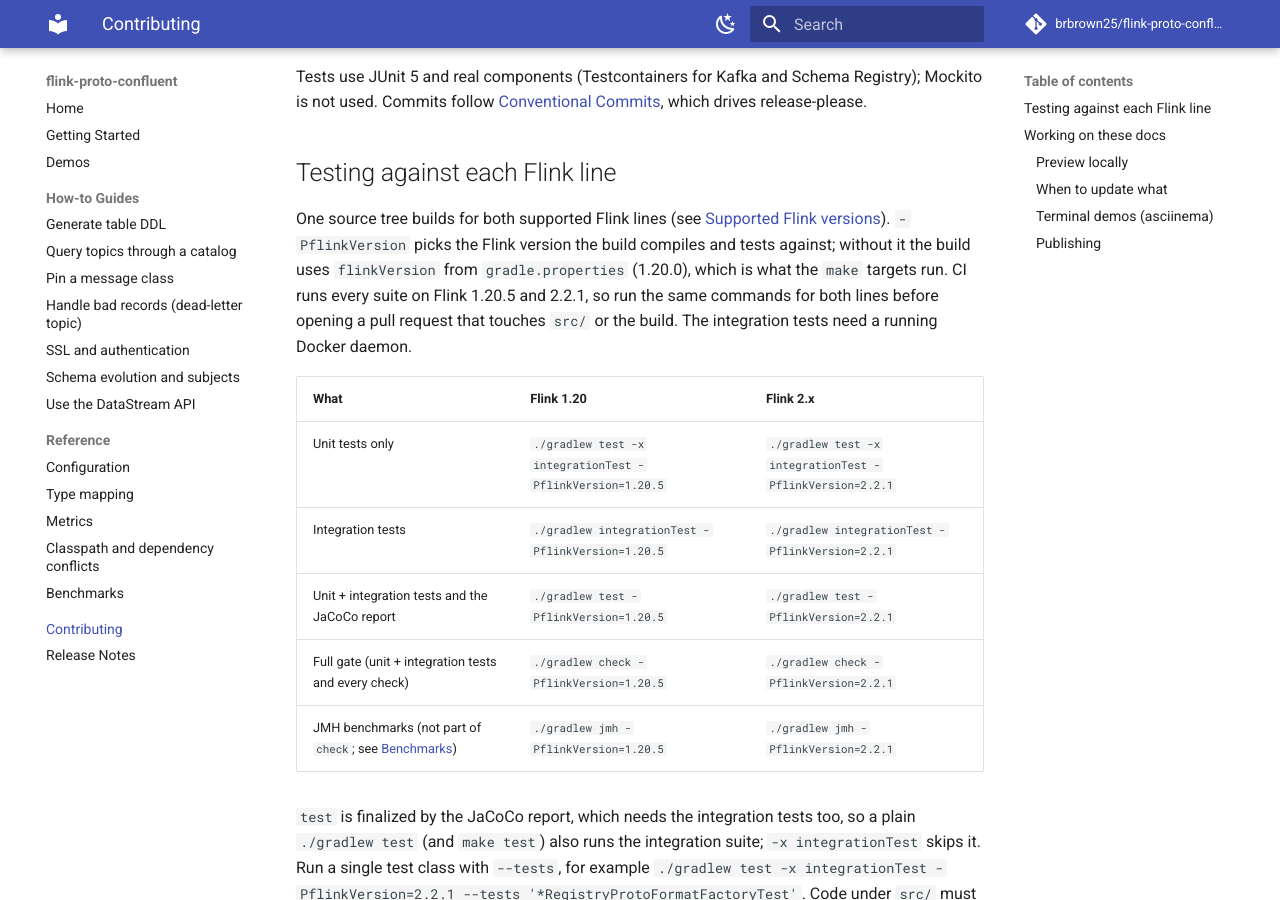
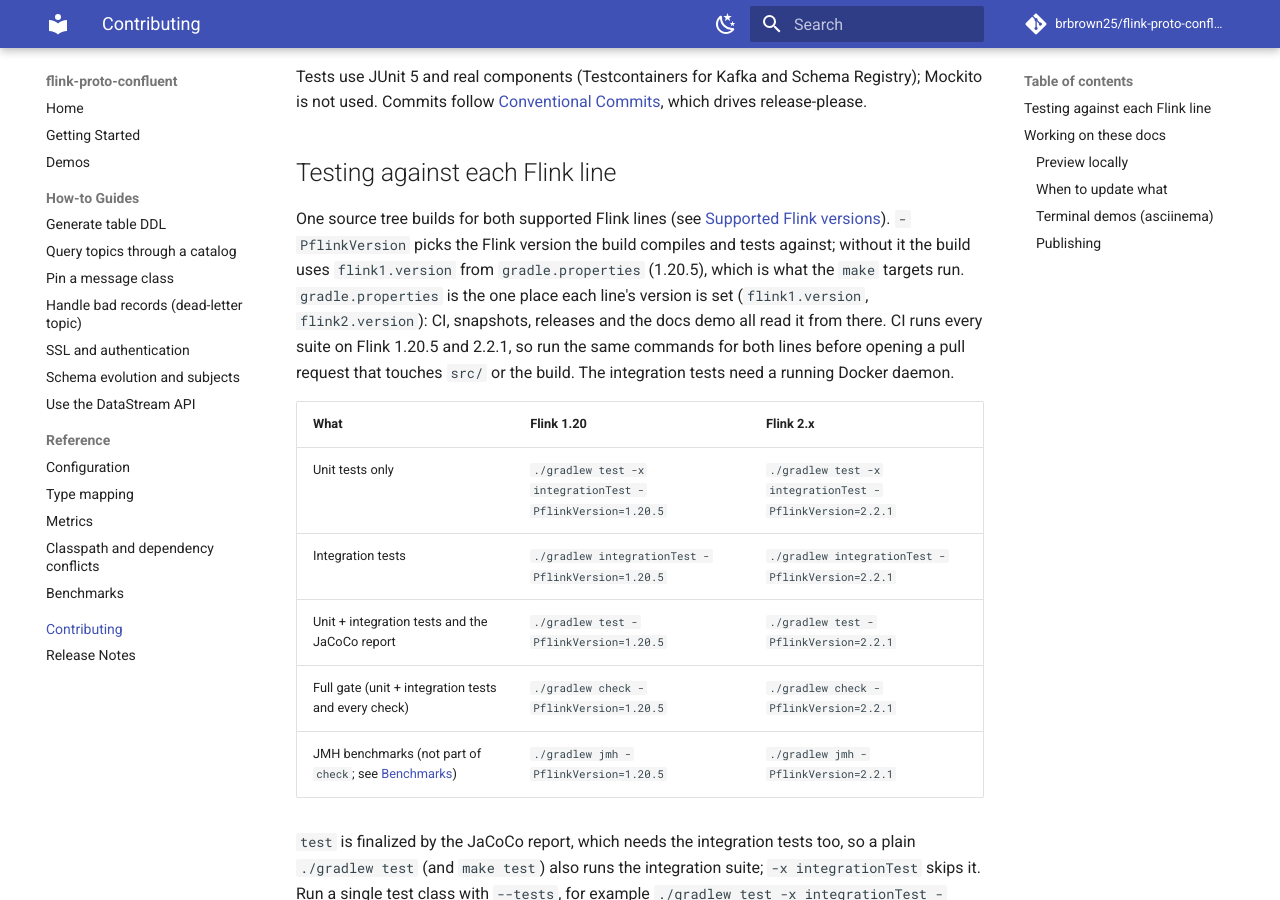
Before and after one commit to brbrown25/flink-proto-confluent, an MkDocs documentation site: the page built from docs/content/contributing.md, in a window 1280 px wide and 900 px high, scrolled down 402 px. Built offline with MkDocs 1.6.1 and Material for MkDocs 9.7.7, drawn with Linux system fonts in a browser that asks for light colours; nearby versions of some CDN libraries; library files that are not in the unit come from our copies; comment, search, counter and statistics services are not loaded.

Commit message:
chore(build): set each Flink line's version once in gradle.properties and have every workflow read it. #249
gradle.properties now holds flink1.version=1.20.5 and flink2.version=2.2.1 instead of flinkVersion=1.20.0, and the build defaults -PflinkVersion to flink1.version. .github/scripts/flink-versions.sh reads them, and pr-checks, ci, release, publish-snapshot and benchmarks use its output for their matrices, coverage leg and publish loops; docs/demo/setup.sh reads the line's version, artifactId and connector the same way. Snapshots and releases are therefore built on 1.20.5, the version every PR and main CI run tests, and a bump in gradle.properties moves all of them together.

Co-Authored-By: Claude Opus 5.5 <noreply@anthropic.com>

```diff
--- a/CONTRIBUTING.md
+++ b/CONTRIBUTING.md
@@ -27,7 +27,7 @@ make test       # unit tests, then integration tests (the JaCoCo report needs bo
 
 ### Testing against each Flink line
 
-One source tree builds for both supported Flink lines (see the [support matrix](README.md#supported-flink-versions)). `-PflinkVersion` picks the Flink version the build compiles and tests against; without it the build uses `flinkVersion` from `gradle.properties` (1.20.0), which is what the `make` targets run. CI runs every suite on Flink 1.20.5 and 2.2.1, so run the same commands for both lines before opening a pull request that touches `src/` or the build:
+One source tree builds for both supported Flink lines (see the [support matrix](README.md#supported-flink-versions)). `-PflinkVersion` picks the Flink version the build compiles and tests against; without it the build uses `flink1.version` from `gradle.properties` (1.20.5), which is what the `make` targets run. `gradle.properties` is the one place each line's version is set (`flink1.version`, `flink2.version`): CI, snapshots, releases and the docs demo all read it from there. CI runs every suite on Flink 1.20.5 and 2.2.1, so run the same commands for both lines before opening a pull request that touches `src/` or the build:
 
 | What | Flink 1.20 | Flink 2.x |
 | --- | --- | --- |
--- a/docs/RELEASING.md
+++ b/docs/RELEASING.md
@@ -24,7 +24,7 @@ There is no post-release version bump to remember — the next release pull requ
 
 1. **release-please** (`.github/workflows/release-please.yml`) sees the merge, creates annotated tag `vX.Y.Z`, and creates the GitHub Release with the changelog entry as its body.
 2. **`release.yml`** fires on the tag:
-   - **build-and-test** runs `test integrationTest jacocoTestReport jacocoTestCoverageVerification` and builds the shadow JAR once per Flink line (`-PflinkVersion=1.20.0` and `-PflinkVersion=2.2.1`). A failure on either line aborts before anything is published.
+   - **build-and-test** runs `test integrationTest jacocoTestReport jacocoTestCoverageVerification` and builds the shadow JAR once per Flink line (`-PflinkVersion=1.20.5` and `-PflinkVersion=2.2.1`, read from `flink1.version` and `flink2.version` in `gradle.properties`, the same versions every pull request and `main` CI run tested). A failure on either line aborts before anything is published.
    - **publish** builds each line at the tag version and publishes it in its own Gradle invocation, in order: `com.bbrownsound:flink-proto-confluent` (Flink 1.x), then `com.bbrownsound:flink-proto-confluent-flink2` (Flink 2.x). Each invocation signs, publishes to Sonatype and closes/releases only the staging repository it created (`publishSonatypePublicationToSonatypeRepository closeAndReleaseStagingRepositories`). A line already on Maven Central is skipped, so re-running a partly failed publish is safe. It then attaches both lines' JARs to the GitHub Release that already exists.
 3. **`publish-snapshot.yml`** skips this commit, since a snapshot of a release tree would only add a duplicate coordinate.
 
@@ -62,7 +62,7 @@ Then confirm:
 - [ ] `main` CI is green for the commit the release pull request is based on.
 - [ ] The computed version in the pull request title is the version you actually intend. If a commit was mislabelled (a `feat:` that should have been `fix:`, or a missing breaking-change footer), fix the history or override the version rather than merging the wrong number.
 - [ ] The `CHANGELOG.md` diff reads as sensible release notes.
-- [ ] `flinkVersion` / `confluentVersion` / `protoVersion` in `gradle.properties` are correct for this release.
+- [ ] `flink1.version` / `flink2.version` / `confluentVersion` / `protoVersion` in `gradle.properties` are correct for this release. (`flinkVersion` is no longer set there; `-PflinkVersion` still overrides the version for one build.)
 
 ### Overriding the computed version
 
--- a/docs/ci.md
+++ b/docs/ci.md
@@ -34,6 +34,8 @@ Each workflow owns a distinct slice of the pipeline so that no Gradle task runs
 ## Flink lines and the `ci-ok` check
 
 The lint, build, unit-test and integration-test jobs run once per supported Flink line (`flink: ['1.20.5', '2.2.1']`, passed as `-PflinkVersion`), with `fail-fast: false` so one line's failure does not hide the other's result. Check names carry the versions, e.g. `lint (flink 2.2.1)`, `build (flink 2.2.1)`, `unit tests (jdk 17, flink 1.20.5)`, `integration tests (flink 2.2.1)`.
+
+The versions themselves are set once, as `flink1.version` and `flink2.version` in `gradle.properties` (#249). `.github/scripts/flink-versions.sh` reads them and exports the matrix (`["1.20.5","2.2.1"]`), a space-separated list and the Flink 1 line's version (`primary`, the coverage leg and the build's default when no `-PflinkVersion` is given). `pr-checks.yml` reads them in its `changes` job, `ci.yml` and `release.yml` in a small `versions` job, and `publish-snapshot.yml`, `release.yml`'s publish job and `benchmarks.yml` (when its `flink` input is empty) in a step; `docs/demo/setup.sh` reads `flink<line>.version`, `.artifactId` and `.kafkaConnectorVersion` directly. Bumping a line in `gradle.properties` therefore changes PR checks, CI, snapshots, releases and the docs demo together, and a release is always built against the patch version every pull request was tested on. Adding a line means adding its `flink<line>.*` entries and the line to `supportedFlinkLines` in `build.gradle.kts`.
 
 Each leg also proves it ran on the line it names. The jobs export the matrix value as `EXPECTED_FLINK_VERSION`, and `FlinkLineGuardTest` (unit) and `FlinkLineGuardIntegrationTest` (integration) fail unless it equals the `flinkVersion` Gradle resolved, `flink-runtime` reports that version, and `flink-core`, `flink-table-common`, the DataStream/Table bridge and the Kafka connector are loaded from that line's JARs. A leg that silently fell back to the default Flink version therefore fails instead of passing against the wrong line. Locally, without the variable, the guards still check the classpath against `-PflinkVersion`.
 
--- a/docs/content/contributing.md
+++ b/docs/content/contributing.md
@@ -13,7 +13,7 @@ Tests use JUnit 5 and real components (Testcontainers for Kafka and Schema Regis
 
 ## Testing against each Flink line
 
-One source tree builds for both supported Flink lines (see [Supported Flink versions](getting-started.md#supported-flink-versions)). `-PflinkVersion` picks the Flink version the build compiles and tests against; without it the build uses `flinkVersion` from `gradle.properties` (1.20.0), which is what the `make` targets run. CI runs every suite on Flink 1.20.5 and 2.2.1, so run the same commands for both lines before opening a pull request that touches `src/` or the build. The integration tests need a running Docker daemon.
+One source tree builds for both supported Flink lines (see [Supported Flink versions](getting-started.md#supported-flink-versions)). `-PflinkVersion` picks the Flink version the build compiles and tests against; without it the build uses `flink1.version` from `gradle.properties` (1.20.5), which is what the `make` targets run. `gradle.properties` is the one place each line's version is set (`flink1.version`, `flink2.version`): CI, snapshots, releases and the docs demo all read it from there. CI runs every suite on Flink 1.20.5 and 2.2.1, so run the same commands for both lines before opening a pull request that touches `src/` or the build. The integration tests need a running Docker daemon.
 
 | What | Flink 1.20 | Flink 2.x |
 | --- | --- | --- |
--- a/docs/content/getting-started.md
+++ b/docs/content/getting-started.md
@@ -6,7 +6,7 @@ One release covers both Flink lines under one version number. Pick the artifact
 
 | Library version | Flink line | Tested Flink versions | Java | Kafka connector | artifactId |
 | --- | --- | --- | --- | --- | --- |
-| 1.3.0 and later | 1.20 | 1.20.5 (built against 1.20.0) | 17 or newer | `flink-sql-connector-kafka` / `flink-connector-kafka` `3.4.0-1.20` | `flink-proto-confluent` |
+| 1.3.0 and later | 1.20 | 1.20.5 | 17 or newer | `flink-sql-connector-kafka` / `flink-connector-kafka` `3.4.0-1.20` | `flink-proto-confluent` |
 | 1.3.0 and later | 2.x | 2.2.1 | 17 or newer | `flink-sql-connector-kafka` / `flink-connector-kafka` `5.0.0-2.2` | `flink-proto-confluent-flink2` |
 | 1.2.0 and earlier | 1.20 only | 1.20.0 | 17 or newer | `flink-sql-connector-kafka` / `flink-connector-kafka` `3.4.0-1.20` | `flink-proto-confluent` |
 
--- a/docs/demo/README.md
+++ b/docs/demo/README.md
@@ -6,8 +6,8 @@ The stack runs **Flink 1.20** by default. Set `FLINK_VERSION=2.2` when running `
 
 | `FLINK_VERSION` | Flink image | Format JAR in `lib/` | Kafka SQL connector in `lib/` |
 | --- | --- | --- | --- |
-| `1.20` (default) | `flink:1.20-java17` | `flink-proto-confluent-<version>-all.jar`, built with `-PflinkVersion=1.20.5` (the CI matrix version; the build's own default, from `gradle.properties`, is 1.20.0) | `flink-sql-connector-kafka-3.4.0-1.20.jar` |
-| `2.2` | `flink:2.2-java17` | `flink-proto-confluent-flink2-<version>-all.jar`, built with `-PflinkVersion=2.2.1` | `flink-sql-connector-kafka-5.0.0-2.2.jar` |
+| `1.20` (default) | `flink:1.20-java17` | `flink-proto-confluent-<version>-all.jar`, built with `-PflinkVersion=1.20.5` (`flink1.version` in `gradle.properties`: the version CI tests and releases ship, and the build's own default) | `flink-sql-connector-kafka-3.4.0-1.20.jar` |
+| `2.2` | `flink:2.2-java17` | `flink-proto-confluent-flink2-<version>-all.jar`, built with `-PflinkVersion=2.2.1` (`flink2.version` in `gradle.properties`) | `flink-sql-connector-kafka-5.0.0-2.2.jar` |
 
 `setup.sh` writes the chosen version to `.env`, so the `docker compose` and `bin/` commands that follow use the same image without repeating the variable. The recorded casts are captured on the default Flink 1.20 stack.
 
```
Also changed, not shown: README.md, 10 other files.
